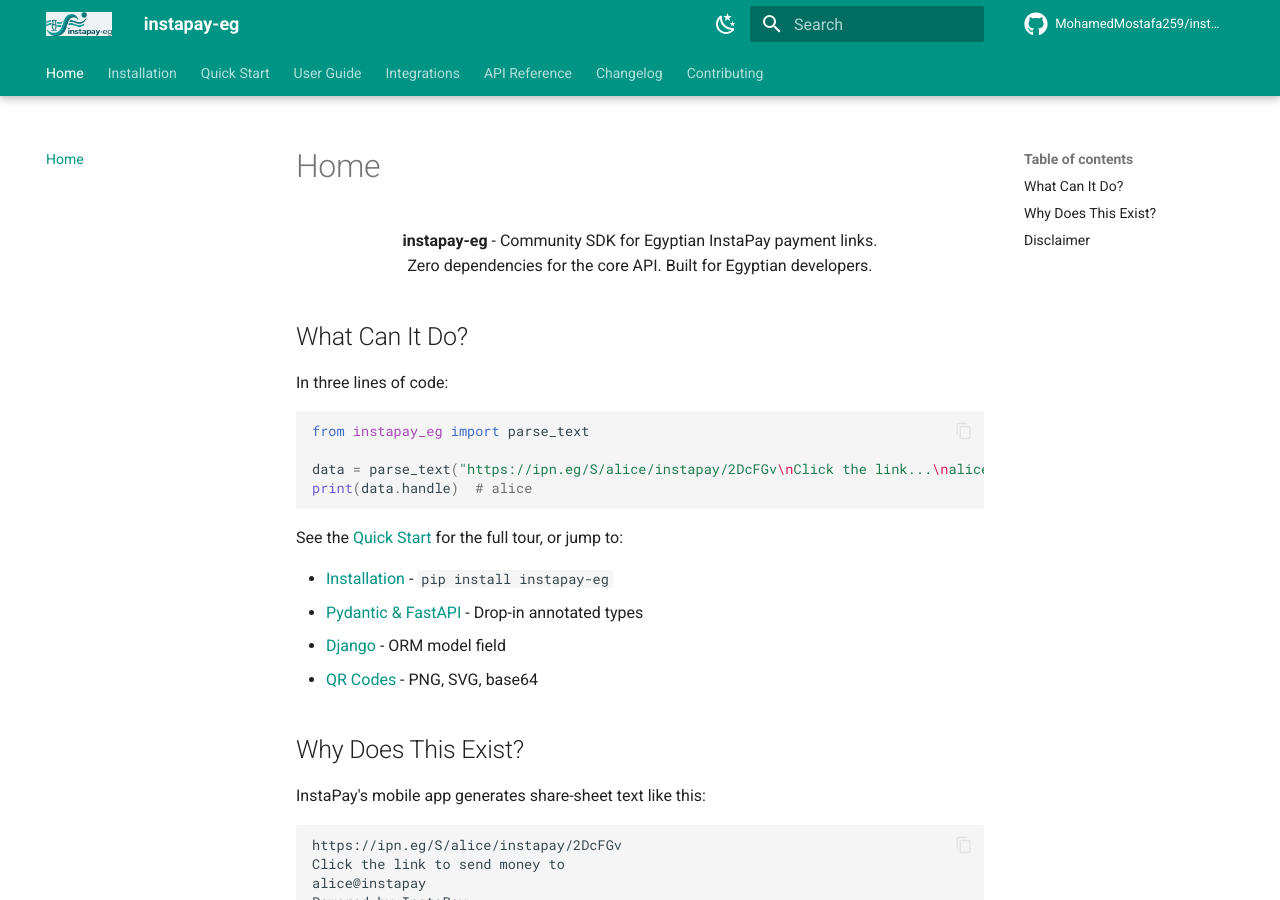
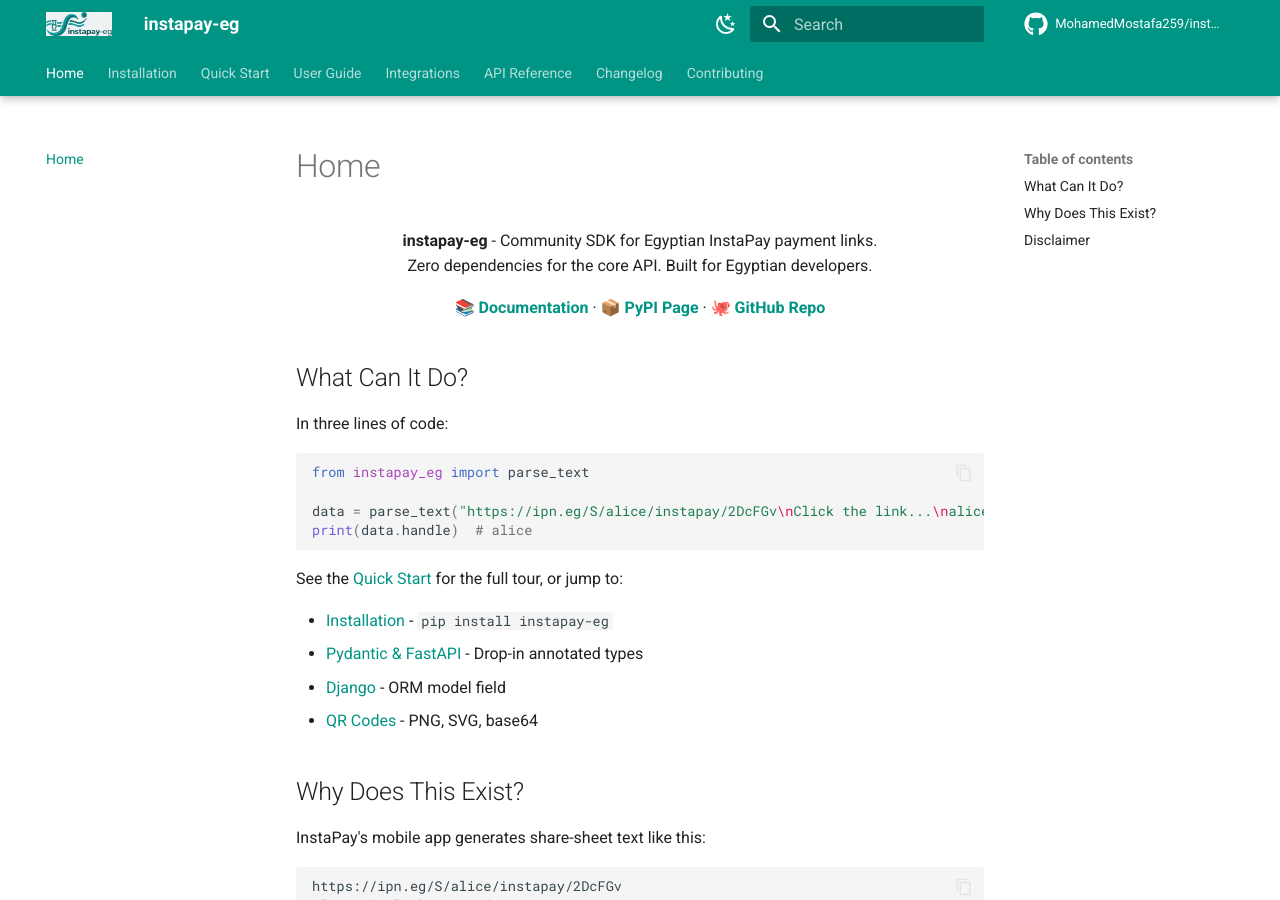
Before and after one commit to MohamedMostafa259/instapay-eg, an MkDocs documentation site: the page built from docs/index.md, in a window 1280 px wide and 900 px high. Built offline with MkDocs 1.6.1 and Material for MkDocs 9.7.7, drawn with Linux system fonts in a browser that asks for light colours; comment, search, counter and statistics services are not loaded.

Commit message:
docs: add project documentation site and link to README

```diff
--- a/docs/index.md
+++ b/docs/index.md
@@ -3,6 +3,12 @@
 <p align="center">
   <strong>instapay-eg</strong> - Community SDK for Egyptian InstaPay payment links.<br>
   Zero dependencies for the core API. Built for Egyptian developers.
+</p>
+
+<p align="center">
+  <a href="https://mohamedmostafa259.github.io/instapay-eg/"><strong>📚 Documentation</strong></a> &middot;
+  <a href="https://pypi.org/project/instapay-eg/"><strong>📦 PyPI Page</strong></a> &middot;
+  <a href="https://github.com/MohamedMostafa259/instapay-eg"><strong>🐙 GitHub Repo</strong></a>
 </p>
 
 ## What Can It Do?
```
Also changed, not shown: README.md (+6 -0 lines).
